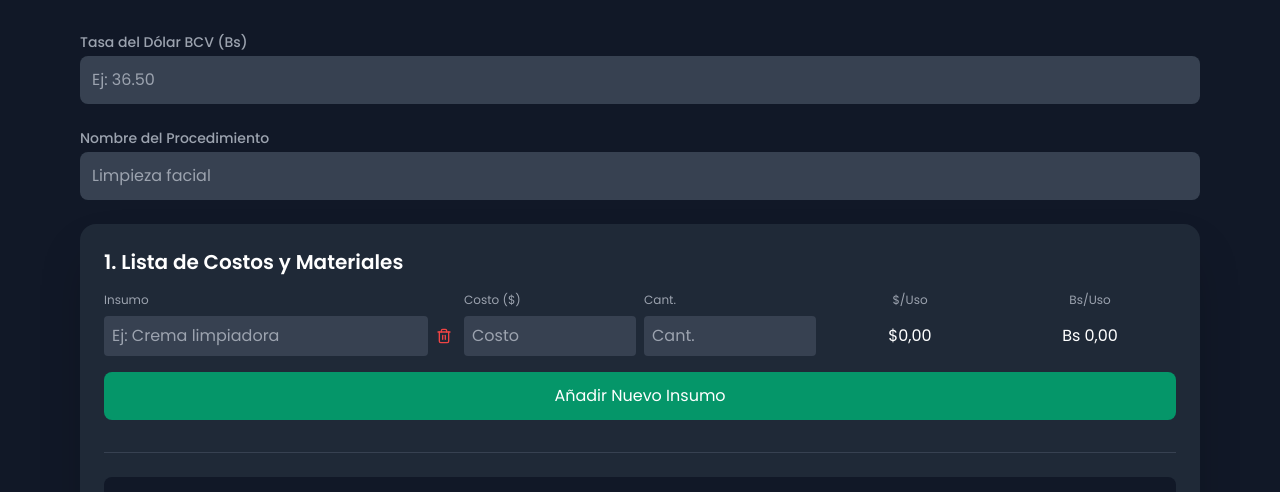
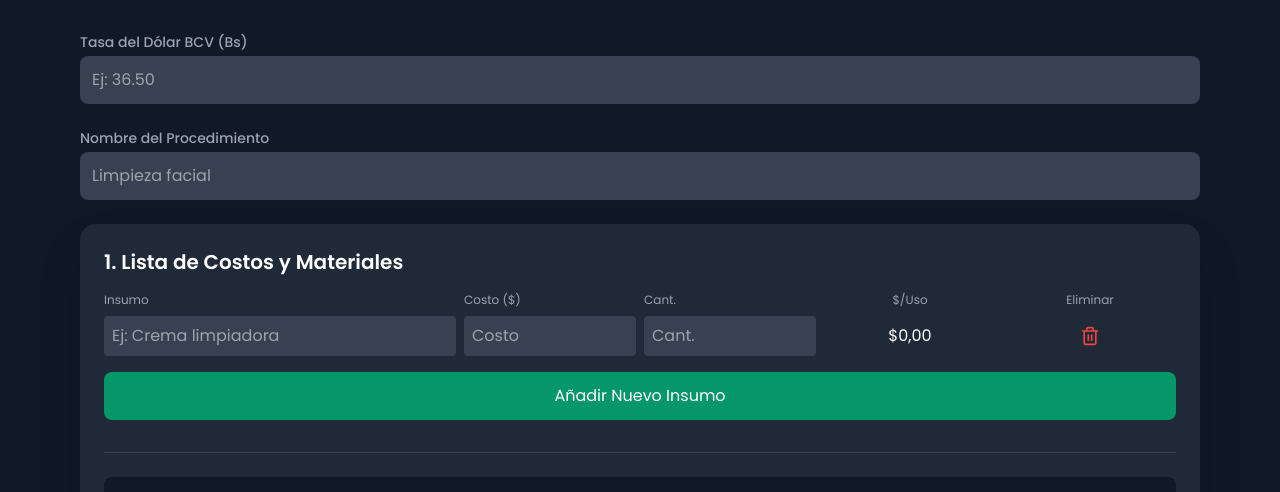
Before and after one commit to Pinto2291/calculadora_de_costos, a plain HTML site: page index.html in a window 1280 px wide. Shown: the part 88-580 px from the top of the page. Drawn offline with nearby package versions, Linux system fonts and the light colour scheme.

Commit message:
js y css arreglado

```diff
--- a/index.html
+++ b/index.html
@@ -38,7 +38,7 @@
                     <div class="col-span-1">Costo ($)</div>
                     <div class="col-span-1">Cant.</div>
                     <div class="col-span-1 text-center">$/Uso</div>
-                    <div class="col-span-1 text-center">Bs/Uso</div>
+                    <div class="col-span-1 text-center">Eliminar</div>
                 </div>
 
                 <div id="lista-insumos" class="space-y-4"></div>
--- a/script.js
+++ b/script.js
@@ -18,21 +18,18 @@ const formato = n => n.toLocaleString('es-VE', { minimumFractionDigits: 2, maxim
     const bcv = parseFloat(bcvInput.value) || 0;
     let total = 0;
 
-    // Ya no se selecciona ni se usa 'porcentajeEl'
+    // Ya no se selecciona el elemento ".costo-bolivar" de la fila
     [...listaInsumos.children].forEach(row => {
-        const [nombre, costo, cantidad, usdUsoEl, bsUsoEl] = row.querySelectorAll("input, .costo-dolar, .costo-bolivar");
+        const [nombre, costo, cantidad, usdUsoEl] = row.querySelectorAll("input, .costo-dolar");
         const costoVal = parseFloat(costo.value) || 0;
         const cantidadVal = parseFloat(cantidad.value) || 1;
         const usoUsd = costoVal / cantidadVal;
-        const usoBs = usoUsd * bcv;
+
         total += usoUsd;
         usdUsoEl.textContent = "$" + formato(usoUsd);
-        bsUsoEl.textContent = "Bs " + formato(usoBs);
     });
 
     totalDisplay.textContent = "$" + formato(total);
-
-    // El bloque forEach para calcular porcentaje se ha eliminado completamente.
 
     const margen = parseFloat(margenInput.value) || 0;
     const adicional = parseFloat(adicionalInput.value) || 0;
@@ -40,6 +37,7 @@ const formato = n => n.toLocaleString('es-VE', { minimumFractionDigits: 2, maxim
 
     precioOriginal.textContent = "Precio exacto: $" + formato(precio);
     precioFinal.textContent = "$" + formato(precio);
+    // El cálculo en Bolívares se mantiene para el resumen final
     precioBs.textContent = "Bs " + formato(precio * bcv);
 
     return { precio, precioBs: precio * bcv };
@@ -47,20 +45,18 @@ const formato = n => n.toLocaleString('es-VE', { minimumFractionDigits: 2, maxim
 
     function agregarInsumo(nombre = '', costo = '', cantidad = '') {
     const div = document.createElement("div");
-        // Usamos 6 columnas, que se adaptan mucho mejor a móviles.
     div.className = "grid grid-cols-6 gap-2 items-center";
     div.innerHTML = `
-            <div class="col-span-2 flex items-center gap-1">
-                <input type="text" class="w-full bg-gray-700 p-2 rounded" placeholder="Ej: Crema limpiadora" value="${nombre}">
-                <button class="text-red-500 hover:text-red-700 p-1 flex-shrink-0" onclick="this.closest('div.grid').remove(); calcular();">
-                    <i data-lucide="trash-2" class="w-4 h-4"></i>
-                </button>
-            </div>
-
+        <input type="text" class="col-span-2 bg-gray-700 p-2 rounded" placeholder="Ej: Crema limpiadora" value="${nombre}">
         <input type="number" class="col-span-1 bg-gray-700 p-2 rounded" placeholder="Costo" step="0.01" value="${costo}">
         <input type="number" class="col-span-1 bg-gray-700 p-2 rounded" placeholder="Cant." step="0.01" value="${cantidad}">
         <div class="costo-dolar col-span-1 text-center">$0.00</div>
-            <div class="costo-bolivar col-span-1 text-center">Bs 0.00</div>
+
+        <div class="col-span-1 flex justify-center">
+            <button class="text-red-500 hover:text-red-700 p-1" onclick="this.closest('div.grid').remove(); calcular();">
+                <i data-lucide="trash-2" class="w-5 h-5"></i>
+            </button>
+        </div>
     `;
         listaInsumos.appendChild(div);
         calcular();
```
Lines whose indentation alone changed are shown as unchanged.
